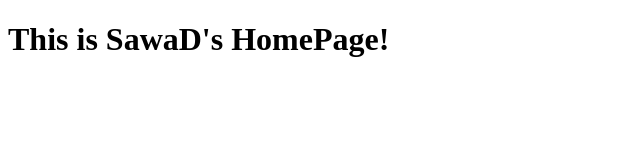
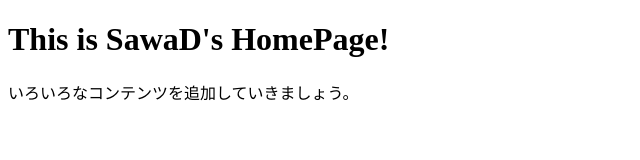
Before and after one commit to g-sawada/myWebsite, a plain HTML site: page index.html in a window 1280 px wide. Shown: the whole page, without its empty margins (0-640 px from the left). Drawn offline with Linux system fonts and the light colour scheme.

Commit message:
Edit text

```diff
--- a/index.html
+++ b/index.html
@@ -5,5 +5,6 @@
   </head>
   <body>
       <h1>This is SawaD's HomePage!</h1>
+      いろいろなコンテンツを追加していきましょう。
   </body>
 </html>
```
